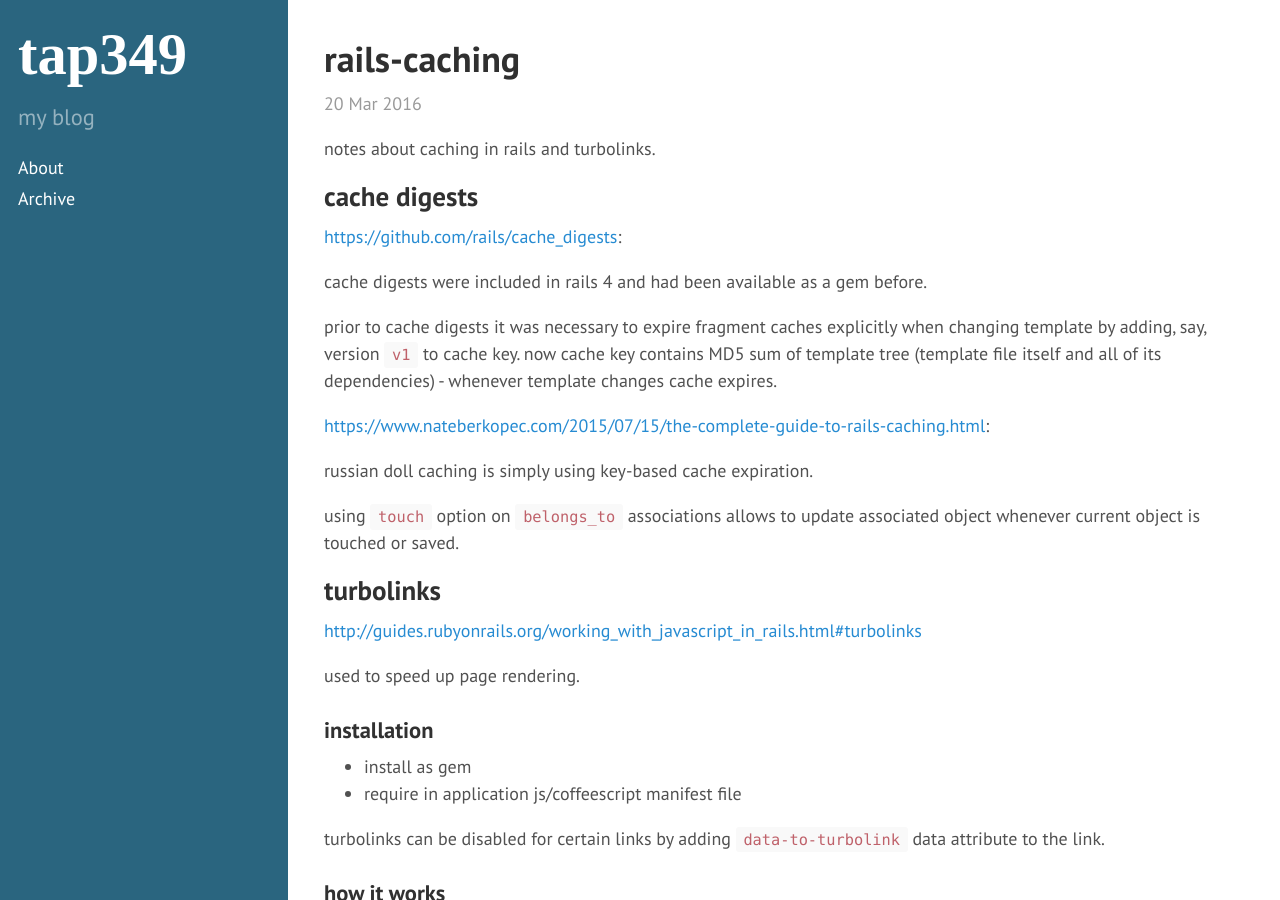
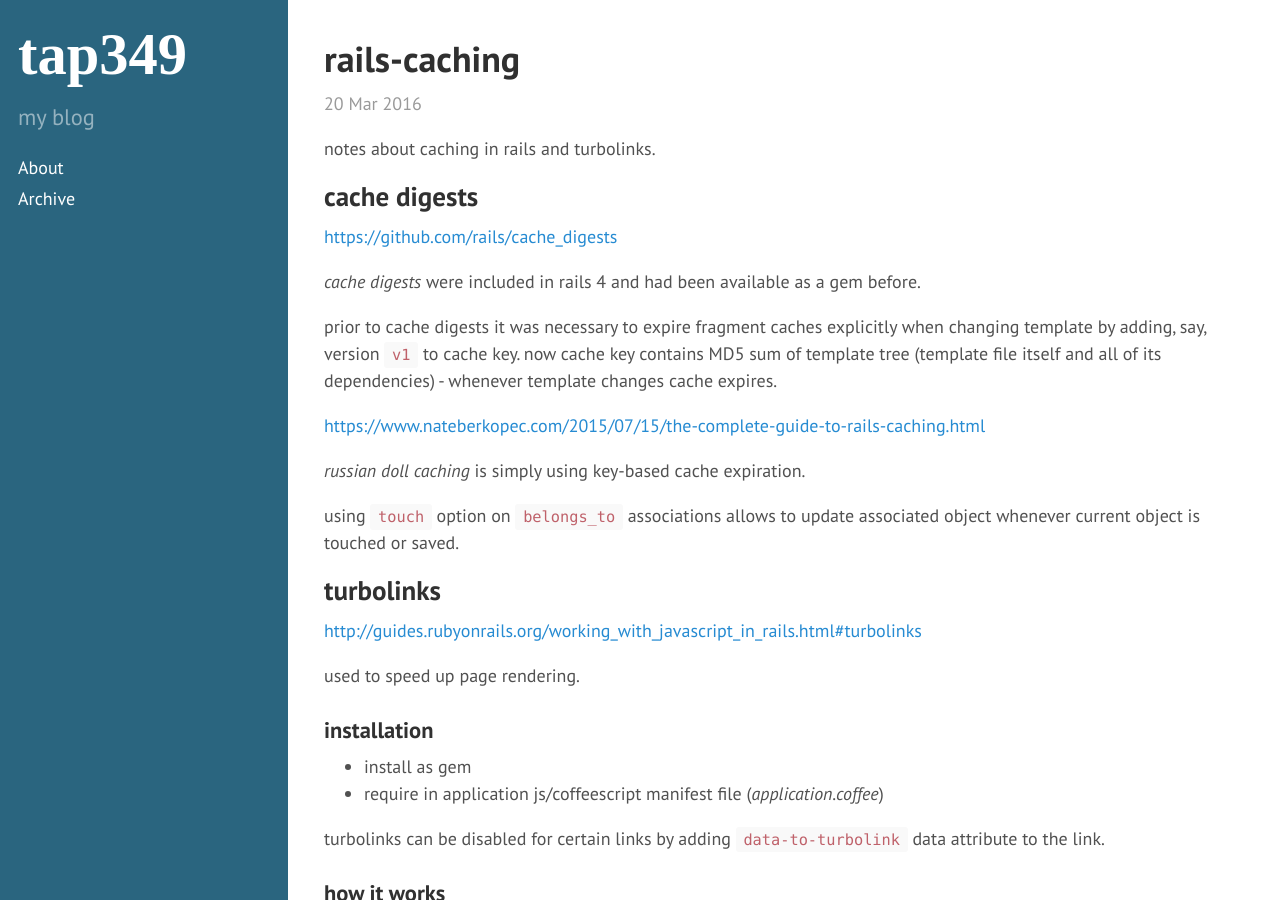
Before and after one commit to tap349/tap349.github.io, a Jekyll site: the page built from _posts/2016-03-20-rails-caching.md, in a window 1280 px wide and 900 px high. Built offline with Jekyll 4.4.1, drawn with Linux system fonts in a browser that asks for light colours.

Commit message:
update 2016-03-24_02:43:32

```diff
--- a/_posts/2016-03-20-rails-caching.md
+++ b/_posts/2016-03-20-rails-caching.md
@@ -12,18 +12,18 @@
 
 ## cache digests
 
-<https://github.com/rails/cache_digests>:
+<https://github.com/rails/cache_digests>
 
-cache digests were included in rails 4 and had been available as a gem before.
+*cache digests* were included in rails 4 and had been available as a gem before.
 
 prior to cache digests it was necessary to expire fragment caches explicitly
 when changing template by adding, say, version `v1` to cache key.
 now cache key contains MD5 sum of template tree (template file itself and
 all of its dependencies) - whenever template changes cache expires.
 
-<https://www.nateberkopec.com/2015/07/15/the-complete-guide-to-rails-caching.html>:
+<https://www.nateberkopec.com/2015/07/15/the-complete-guide-to-rails-caching.html>
 
-russian doll caching is simply using key-based cache expiration.
+*russian doll caching* is simply using key-based cache expiration.
 
 using `touch` option on `belongs_to` associations allows to update
 associated object whenever current object is touched or saved.
@@ -37,7 +37,7 @@
 ### installation
 
 - install as gem
-- require in application js/coffeescript manifest file
+- require in application js/coffeescript manifest file (_application.coffee_)
 
 turbolinks can be disabled for certain links by adding `data-to-turbolink`
 data attribute to the link.
@@ -56,7 +56,7 @@
 <https://habrahabr.ru/post/167161/>
 <http://guides.rubyonrails.org/working_with_javascript_in_rails.html#turbolinks>
 
-#### `ready`
+#### ready
 
 usually `ready` event is used to register event handlers/listeners
 on page elements inside a DOM tree.
@@ -71,7 +71,7 @@
 
 we can fix this problem using turbolinks events: `page:load` or `page:change`.
 
-#### `page:load`
+#### page:load
 
 it's possible to fix it by using `page:load` event - it's triggered when:
 
@@ -82,7 +82,7 @@
 - on partial replacement
 - when page is restored from client-side cache (clicking *back* in browser)
 
-#### `page:change`
+#### page:change
 
 USE `page:change` instead - it's triggered when:
 
@@ -135,7 +135,7 @@
 turbolinks renders a copy of the page from cache without making a request
 if it's available - otherwise retrieves a fresh copy of the page from server.
 
-#### `turbolinks:load`
+#### turbolinks:load
 
 `turbolinks:load` event fires:
 
```
